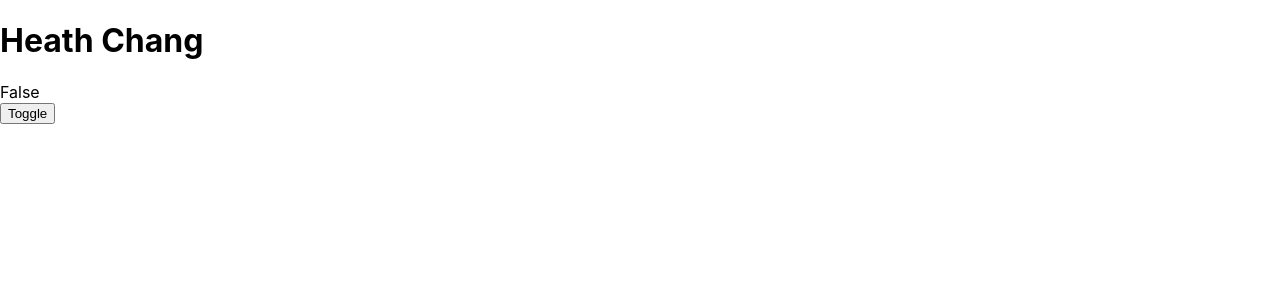
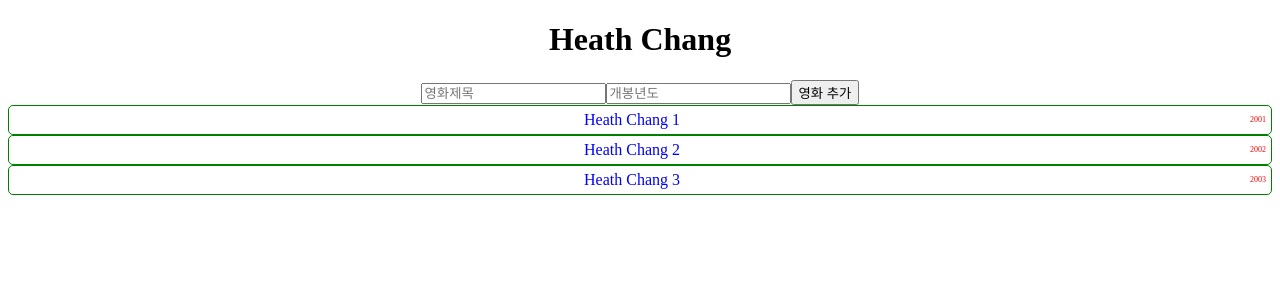
Before and after one commit to HeathChang/PersonalStudy, a React (Create React App) app in the folder react_course/react-basic/: page / in a window 1280 px wide. Shown: the top 300 px of the page. Built offline with nearby package versions, Linux system fonts and the light colour scheme.

Commit message:
210624_react_movieInsert2Form

```diff
--- a/react_course/react-basic/src/App.js
+++ b/react_course/react-basic/src/App.js
@@ -1,24 +1,72 @@
-import React, { useEffect, useState } from 'react';
+import './App.css';
+import React,{ useEffect, useState } from 'react';
+import Movie from './components/Movie'
 
 function App() {
-  const [condition,setCondition] = useState(false);
-  const toggle=()=>{
-    setCondition(!condition)
+  const [movieTitle,setMovieTitle]= useState("");
+  const [movieYear,setMovieYear]= useState("");
+  const [movies, setMovies] = useState([
+      { title: "Heath Chang 1",
+        year: 2001
+      },
+      { title: "Heath Chang 2",
+        year: 2002
+      },
+      { title: "Heath Chang 3",
+        year: 2003
+      }
+    ])
+  useEffect(()=>{
+    console.log("render");
+  })
+
+  const renderMovies = movies.map(movie=>{
+    return(
+      <Movie movie={movie} key={movie.title}/>
+    )
+  });
+  const addMovie=(event)=>{
+    event.preventDefault();
+    //movies.push() 화면 변화 X: const 배열은 변화한다고 reRendering 되지 않음.  (state아님)
+    setMovies([
+      ...movies,
+      /*
+        →spread operator
+        객체나 배열을 사용할때 안에 내용 빼오기
+        예
+        a = { b: 1, c: 2 }
+        b = {...a}
+        이렇게 하고 b를 출력하면
+        b= {b:1, c:2}
+      */
+      {
+      title: movieTitle,
+      year: movieYear,
+    }])
   }
-  useEffect(()=>{
-    console.log(condition);
-  })
-  const renderCondition = condition //?
-  ? "True"
-  : "False"
+
+
   return (
     <div className="App">
       <h1>Heath Chang</h1>
-      <div>
-      {renderCondition}
-      </div>
-      <button onClick={toggle}>Toggle </button>
-      </div>
+      <form onSubmit={addMovie}>
+        <input
+          type="text"
+          value={movieTitle} //입력시 값이 변경
+          placeholder="영화제목"
+          onChange={e=>setMovieTitle(e.target.value)}
+        />
+        <input
+          type="text"
+          value={movieYear} //입력시 값이 변경
+          placeholder="개봉년도"
+          onChange={e=>{setMovieYear(e.target.value)}}
+        />
+        <button type ="submit"> 영화 추가</button>
+      </form>
+      {renderMovies}
+    </div>
+
   );
 }
 
--- /dev/null
+++ b/react_course/react-basic/src/components/Movie.js
@@ -0,0 +1,12 @@
+import React,{ useEffect, useState } from 'react';
+
+const Movie = (props) => {
+  return(
+    <div className="movie" >
+        <div className="movie-title">{props.movie.title}</div>
+        <div className="movie-year">{props.movie.year}</div>
+  </div>
+  );
+}
+
+export default Movie;
--- a/react_course/react-basic/src/index.css
+++ b/react_course/react-basic/src/index.css
@@ -1,13 +1,16 @@
-body {
-  margin: 0;
-  font-family: -apple-system, BlinkMacSystemFont, 'Segoe UI', 'Roboto', 'Oxygen',
-    'Ubuntu', 'Cantarell', 'Fira Sans', 'Droid Sans', 'Helvetica Neue',
-    sans-serif;
-  -webkit-font-smoothing: antialiased;
-  -moz-osx-font-smoothing: grayscale;
+.movie{
+  display: flex;
+  align-items: center;
+  border: 1px solid green;
+  border-radius:  5px;
+  padding: 5px;
+}
+.movie .movie-title{
+  flex-grow:1 ;
+  color: blue;
 }
 
-code {
-  font-family: source-code-pro, Menlo, Monaco, Consolas, 'Courier New',
-    monospace;
+.movie .movie-year{
+  font-size: 0.5rem;
+  color: red;
 }
```
Also changed, not shown: react_course/react-basic/src/AppJS_Backup/App_10_Movies.js (added, +33 -0 lines), react_course/react-basic/src/AppJS_Backup/App_11_Movies_2.js (added, +30 -0 lines), react_course/react-basic/src/AppJS_Backup/App_9_conditionRendering.js (added, +25 -0 lines).
